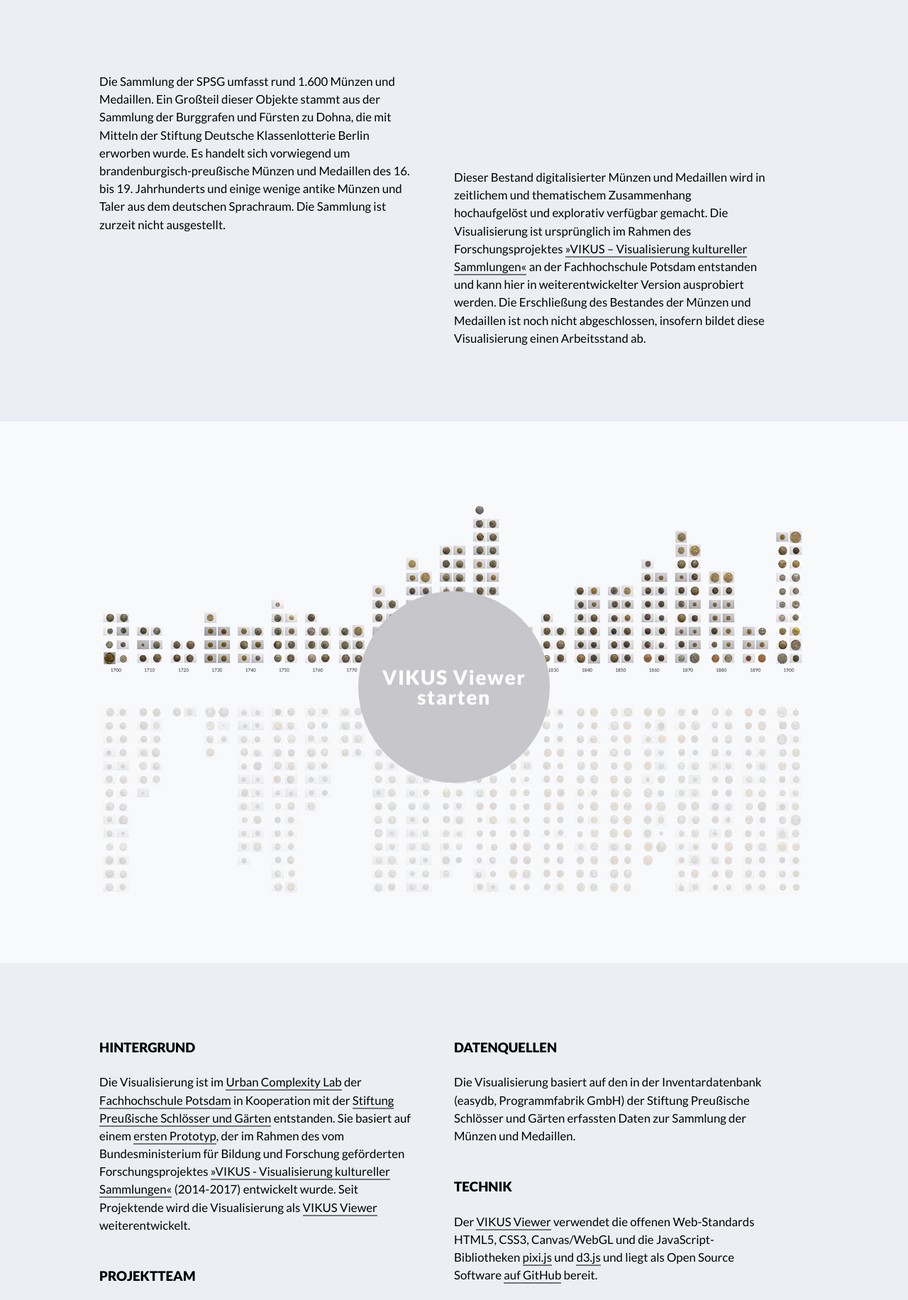
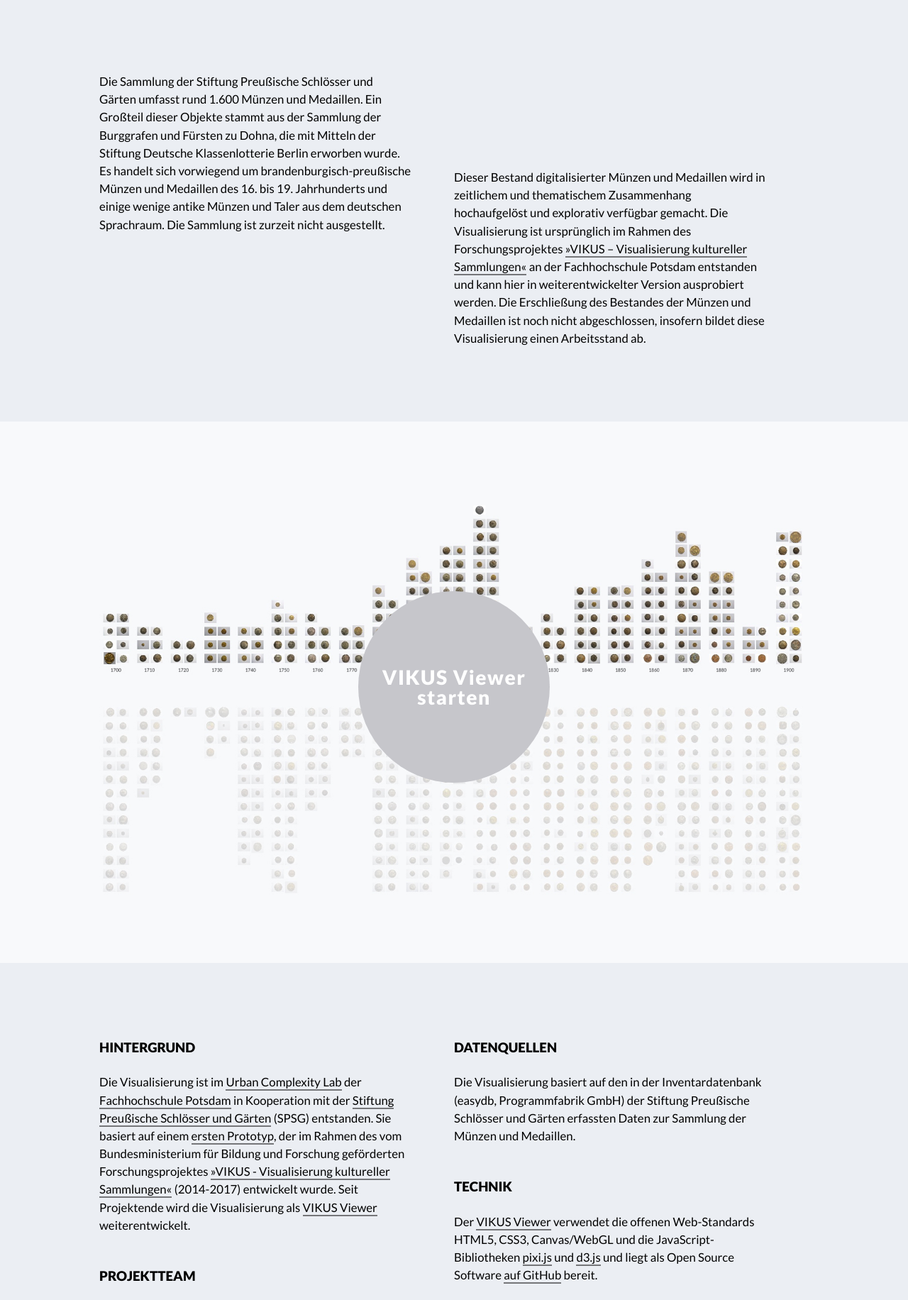
Before and after one commit to cpietsch/vikus-viewer-microsite, a plain HTML site: page index.html in a window 1280 px wide. Shown: the part 779-2611 px from the top of the page at 71% size. Drawn offline with Linux system fonts and the light colour scheme.

Commit message:
spsg ausgeschrieben

```diff
--- a/index.html
+++ b/index.html
@@ -220,7 +220,7 @@
       <div class="container">
 
       <div class="span-1 span-left">
-        <p>Die Sammlung der SPSG umfasst rund 1.600 Münzen und Medaillen. Ein Großteil dieser Objekte stammt aus der Sammlung der Burggrafen und Fürsten zu Dohna, die mit Mitteln der Stiftung Deutsche Klassenlotterie Berlin erworben wurde. Es handelt sich vorwiegend um brandenburgisch-preußische Münzen und Medaillen des 16. bis 19. Jahrhunderts und einige wenige antike Münzen und Taler aus dem deutschen Sprachraum. Die Sammlung ist zurzeit nicht ausgestellt.</p>
+        <p>Die Sammlung der Stiftung Preußische Schlösser und Gärten umfasst rund 1.600 Münzen und Medaillen. Ein Großteil dieser Objekte stammt aus der Sammlung der Burggrafen und Fürsten zu Dohna, die mit Mitteln der Stiftung Deutsche Klassenlotterie Berlin erworben wurde. Es handelt sich vorwiegend um brandenburgisch-preußische Münzen und Medaillen des 16. bis 19. Jahrhunderts und einige wenige antike Münzen und Taler aus dem deutschen Sprachraum. Die Sammlung ist zurzeit nicht ausgestellt.</p>
 
       </div><!-- .span1 -->
 
@@ -267,7 +267,7 @@
 
           <h2>Hintergrund</h2>
 
-          <p>Die Visualisierung ist im <a href="http://uclab.fh-potsdam.de" target="blank">Urban Complexity Lab</a> der <a href="http://www.fh-potsdam.de/" target="blank">Fachhochschule Potsdam</a> in Kooperation mit der <a href="https://www.spsg.de">Stiftung Preußische Schlösser und Gärten</a> entstanden.
+          <p>Die Visualisierung ist im <a href="http://uclab.fh-potsdam.de" target="blank">Urban Complexity Lab</a> der <a href="http://www.fh-potsdam.de/" target="blank">Fachhochschule Potsdam</a> in Kooperation mit der <a href="https://www.spsg.de">Stiftung Preußische Schlösser und Gärten</a> (SPSG) entstanden.
 						Sie basiert auf einem <a href="https://uclab.fh-potsdam.de/fw4">ersten Prototyp</a>, der im Rahmen des vom <a href="http://bmbf.de" target="blank"></a>Bundesministerium für Bildung und Forschung</a> geförderten Forschungsprojektes <a href="http://uclab.fh-potsdam.de/projects/vikus/" target="blank">»VIKUS - Visualisierung kultureller Sammlungen«</a> (2014-2017) entwickelt wurde.
 						Seit Projektende wird die Visualisierung als <a href="https://vikusviewer.fh-potsdam.de/">VIKUS Viewer</a> weiterentwickelt.</p>
 
```
